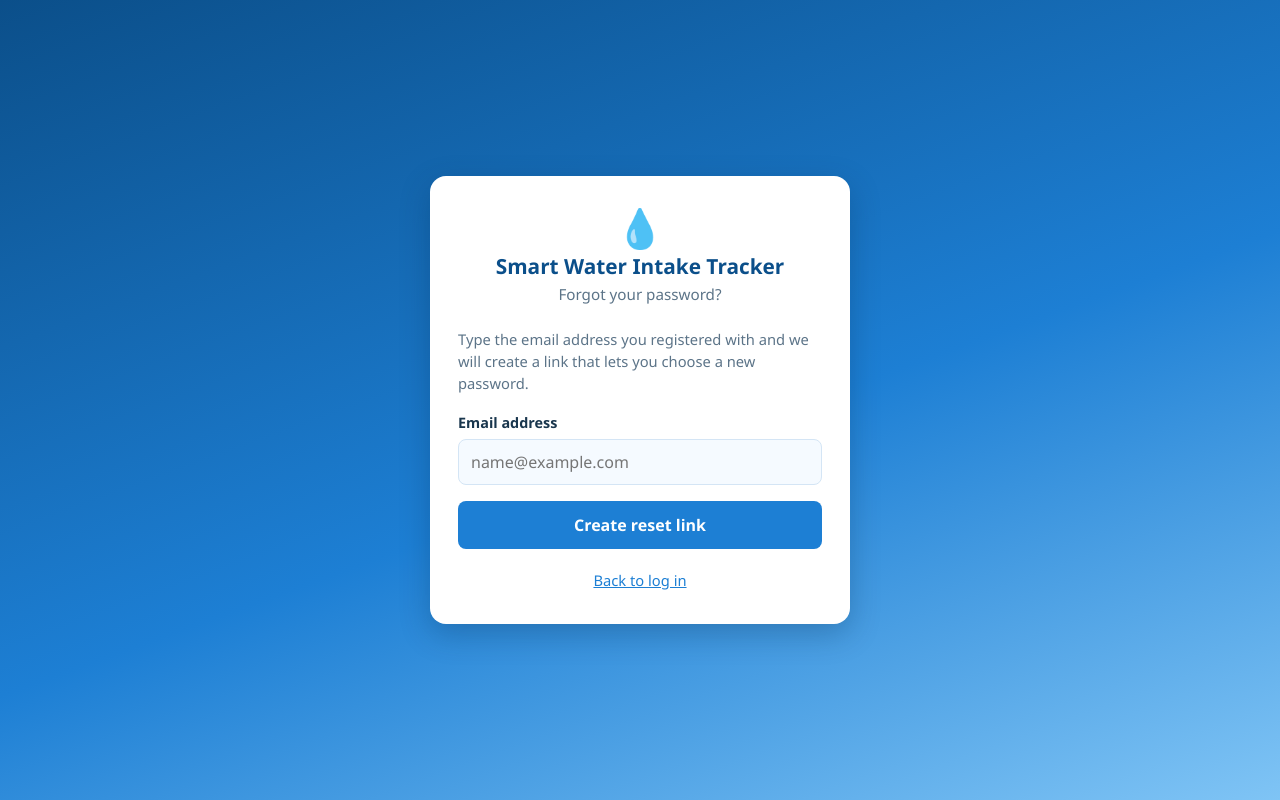
After one commit to wisdom-ctrl-tech/smart-water-tracker, a PHP site: page /smart-water-tracker/forgot-password.php in a window 1280 px wide. The commit adds this page. Run offline with PHP 8.4, Linux system fonts and the light colour scheme.

Commit message:
Add password reset feature
Add forgot-password.php and reset-password.php with single-use, 30-minute reset tokens stored as SHA-256 hashes. Add the password_resets table, a Forgot your password link on the login page, and update the README.

```diff
--- a/database.php
+++ b/database.php
@@ -23,6 +23,14 @@ define('APP_TIMEZONE', 'Asia/Kolkata');
 define('MAX_ENTRY_ML', 5000);   // A single water entry may not be bigger than this
 define('MIN_GOAL_ML', 500);     // Smallest daily goal a user may choose
 define('MAX_GOAL_ML', 10000);   // Largest daily goal a user may choose
+
+// How long a "forgot password" link stays valid, in minutes.
+define('RESET_TOKEN_MINUTES', 30);
+
+// XAMPP has no mail server, so the reset link is shown on the page after
+// the email address is entered. Set this to false if you ever send the
+// link by email instead.
+define('SHOW_RESET_LINK', true);
 
 date_default_timezone_set(APP_TIMEZONE);
 
--- /dev/null
+++ b/forgot-password.php
@@ -0,0 +1,181 @@
+<?php
+// ============================================================
+// forgot-password.php  -  Ask for a password reset link
+//
+// The visitor types the email address of their account. If the
+// address exists, a random one-time token is saved in the
+// password_resets table and a link containing that token is
+// created. Because XAMPP has no email server, the link is shown
+// on the page (see SHOW_RESET_LINK in database.php).
+// ============================================================
+require_once 'auth.php';
+require_once 'database.php';
+
+// Somebody who is already logged in does not need this page.
+if (is_logged_in()) {
+    header('Location: index.php');
+    exit;
+}
+
+$conn   = db();
+$errors = [];
+$email  = '';
+$message      = '';
+$message_type = 'success';
+
+/**
+ * Builds the full link that the user has to open.
+ * Example: http://localhost/smart-water-tracker/reset-password.php?token=...
+ */
+function reset_link(string $token): string
+{
+    $scheme = (!empty($_SERVER['HTTPS']) && $_SERVER['HTTPS'] !== 'off') ? 'https' : 'http';
+    $host   = isset($_SERVER['HTTP_HOST']) ? $_SERVER['HTTP_HOST'] : 'localhost';
+    $folder = str_replace('\\', '/', dirname(isset($_SERVER['SCRIPT_NAME']) ? $_SERVER['SCRIPT_NAME'] : '/'));
+    $folder = rtrim($folder, '/');
+
+    return $scheme . '://' . $host . $folder . '/reset-password.php?token=' . $token;
+}
+
+if ($_SERVER['REQUEST_METHOD'] === 'POST') {
+    $email = trim(isset($_POST['email']) ? $_POST['email'] : '');
+
+    if (!csrf_check()) {
+        $errors[] = 'Your session expired. Please try again.';
+    }
+    if ($email === '') {
+        $errors[] = 'Please enter your email address.';
+    } elseif (!filter_var($email, FILTER_VALIDATE_EMAIL)) {
+        $errors[] = 'Please enter a valid email address, for example name@example.com.';
+    }
+
+    if (empty($errors)) {
+        // Is there an account with this address?
+        $stmt = $conn->prepare('SELECT id FROM users WHERE email = ? LIMIT 1');
+        $stmt->bind_param('s', $email);
+        $stmt->execute();
+        $user = $stmt->get_result()->fetch_assoc();
+        $stmt->close();
+
+        if ($user) {
+            $user_id = (int) $user['id'];
+            $now     = date('Y-m-d H:i:s');
+
+            // Old links must stop working as soon as a new one is requested,
+            // and expired rows are no longer needed at all.
+            $stmt = $conn->prepare('DELETE FROM password_resets WHERE user_id = ? OR expires_at < ?');
+            $stmt->bind_param('is', $user_id, $now);
+            $stmt->execute();
+            $stmt->close();
+
+            // The token the user receives. It is long and random, so it cannot
+            // be guessed. Only its hash is stored in the database.
+            $token      = bin2hex(random_bytes(32));
+            $token_hash = hash('sha256', $token);
+            $expires_at = date('Y-m-d H:i:s', time() + RESET_TOKEN_MINUTES * 60);
+
+            $stmt = $conn->prepare('INSERT INTO password_resets (user_id, token_hash, expires_at) VALUES (?, ?, ?)');
+            $stmt->bind_param('iss', $user_id, $token_hash, $expires_at);
+            $saved = $stmt->execute();
+            $stmt->close();
+
+            if (!$saved) {
+                $_SESSION['flash'] = [
+                    'text' => 'Sorry, the reset link could not be created. Please try again.',
+                    'type' => 'error',
+                ];
+                header('Location: forgot-password.php');
+                exit;
+            }
+
+            // Keep the link for the next page.
+            if (SHOW_RESET_LINK) {
+                $_SESSION['reset_link_url'] = reset_link($token);
+            }
+        }
+
+        // The same message whether the address exists or not, so this page
+        // cannot be used to find out who has an account.
+        $_SESSION['flash'] = [
+            'text' => 'If an account exists for that email address, a password reset link '
+                . 'has been created. It can be used once and expires in '
+                . RESET_TOKEN_MINUTES . ' minutes.',
+            'type' => 'success',
+        ];
+
+        header('Location: forgot-password.php');
+        exit;
+    }
+}
+
+// A message left by the POST above.
+if (!empty($_SESSION['flash'])) {
+    $message      = $_SESSION['flash']['text'];
+    $message_type = isset($_SESSION['flash']['type']) ? $_SESSION['flash']['type'] : 'success';
+    unset($_SESSION['flash']);
+}
+
+// The link created by the POST above (only when SHOW_RESET_LINK is true).
+$reset_url = '';
+if (!empty($_SESSION['reset_link_url'])) {
+    $reset_url = $_SESSION['reset_link_url'];
+    unset($_SESSION['reset_link_url']);
+}
+?>
+<!DOCTYPE html>
+<html lang="en">
+<head>
+    <meta charset="UTF-8">
+    <meta name="viewport" content="width=device-width, initial-scale=1">
+    <title>Forgot password - Smart Water Intake Tracker</title>
+    <link rel="stylesheet" href="style.css">
+</head>
+<body class="auth-page">
+
+<div class="auth-box">
+    <div class="auth-logo">💧</div>
+    <h1 class="auth-title">Smart Water Intake Tracker</h1>
+    <p class="auth-subtitle">Forgot your password?</p>
+
+    <?php if ($message !== ''): ?>
+        <div class="message <?php echo $message_type === 'error' ? 'message-error' : 'message-success'; ?>">
+            <?php echo e($message); ?>
+            <?php if ($reset_url !== ''): ?>
+                <div class="message-link">
+                    <a href="<?php echo e($reset_url); ?>">Reset your password</a>
+                </div>
+            <?php endif; ?>
+        </div>
+    <?php endif; ?>
+
+    <?php if (!empty($errors)): ?>
+        <div class="message message-error">
+            <?php foreach ($errors as $error): ?>
+                <div><?php echo e($error); ?></div>
+            <?php endforeach; ?>
+        </div>
+    <?php endif; ?>
+
+    <p class="auth-text">
+        Type the email address you registered with and we will create a link that lets
+        you choose a new password.
+    </p>
+
+    <form method="post" action="forgot-password.php" class="auth-form">
+        <?php echo csrf_field(); ?>
+
+        <label for="email">Email address</label>
+        <input type="email" id="email" name="email" value="<?php echo e($email); ?>"
+               placeholder="name@example.com" maxlength="190" required>
+
+        <button type="submit" class="btn btn-primary btn-block">Create reset link</button>
+    </form>
+
+    <p class="auth-switch">
+        <a href="login.php">Back to log in</a>
+    </p>
+</div>
+
+<script src="script.js"></script>
+</body>
+</html>
--- a/style.css
+++ b/style.css
@@ -152,6 +152,14 @@ a {
     margin-top: 4px;
 }
 
+.message-link {
+    margin-top: 8px;
+}
+
+.message-link a {
+    font-weight: 600;
+}
+
 .message-hide {
     opacity: 0;
 }
@@ -226,6 +234,30 @@ a {
     font-size: 0.92rem;
     color: var(--text-soft);
     margin: 20px 0 0;
+}
+
+.auth-text {
+    color: var(--text-soft);
+    font-size: 0.92rem;
+    margin: 0 0 18px;
+}
+
+.label-row {
+    display: flex;
+    align-items: baseline;
+    justify-content: space-between;
+    gap: 10px;
+}
+
+.label-link {
+    font-size: 0.85rem;
+    font-weight: 600;
+    text-decoration: none;
+    margin-bottom: 6px;
+}
+
+.label-link:hover {
+    text-decoration: underline;
 }
 
 /* ---------------- Dashboard layout ---------------- */
```
Also changed, not shown: database.sql (+21 -1 lines), login.php (+15 -8 lines), reset-password.php (added, +164 -0 lines), README.md.
